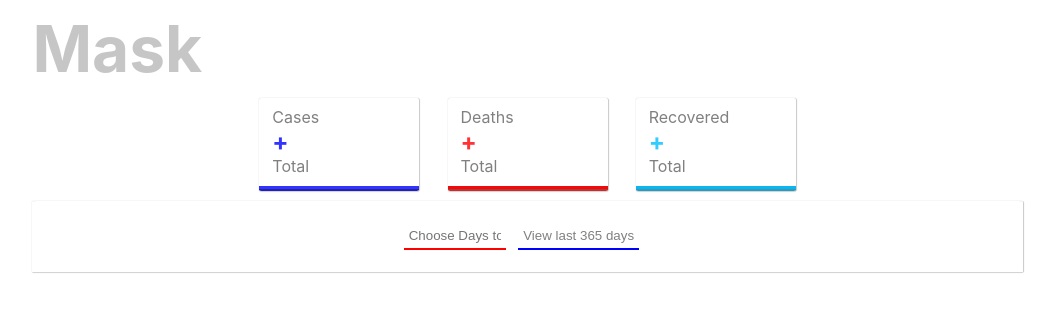
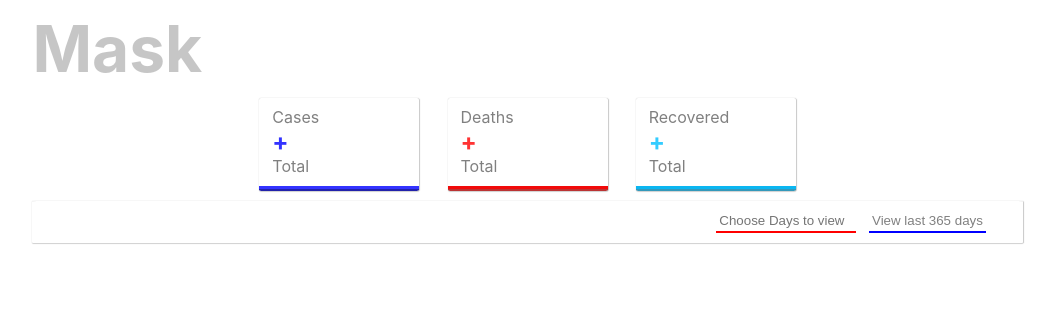
Before and after one commit to DaquanJ/mask, a React (Create React App) app in the folder client/: page / in a window 1280 px wide. Shown: the top 312 px of the page, without its empty margins (82-1137 px from the left). Built offline with nearby package versions, Linux system fonts and the light colour scheme; no server answers.

Commit message:
implemented grid to inputs, rearranged selectors so input types are together

```diff
--- a/client/src/styles/lineChart.css
+++ b/client/src/styles/lineChart.css
@@ -13,27 +13,23 @@
 }
 
 .view {
-    display: flex;
-    width: 25%;
+    display: grid;
+    grid-template-columns: repeat(2, 15%);
+    justify-content: end;
     padding: 1%;
+
 }
 
-.view input[type=text] {
+.view input[type='text'] {
     padding: 2%;
     border: none;
     border-bottom: 2px solid red;
-    color: black;
-
+    color: gray;
 }
 
-.view input[type=submit] {
-    color: grey;
-    border: none;
-    border-bottom: 2px solid blue;
-    background-color: white;
-    width: auto;
-    margin: 5%;
-    padding: 2%;
+.view input[type='text']:hover {
+    border-bottom: 2px solid rgba(255, 16, 39, 0.5);
+    transition: all 200ms;
 }
 
 .view input[type='text']:focus {
@@ -42,10 +38,17 @@
     color: grey;
 }
 
-.view input[type=text]:hover {
-    border-bottom: 2px solid rgba(255, 16, 39, 0.5);
-    transition: all 200ms;
+
+.view input[type='submit'] {
+    color: grey;
+    border: none;
+    border-bottom: 2px solid blue;
+    background-color: white;
+    width: auto;
+    padding: 2%;
 }
+
+
 
 .view input[type='submit']:hover {
     border-bottom: 2px ridge rgba(0, 111, 255, 0.53);
```
